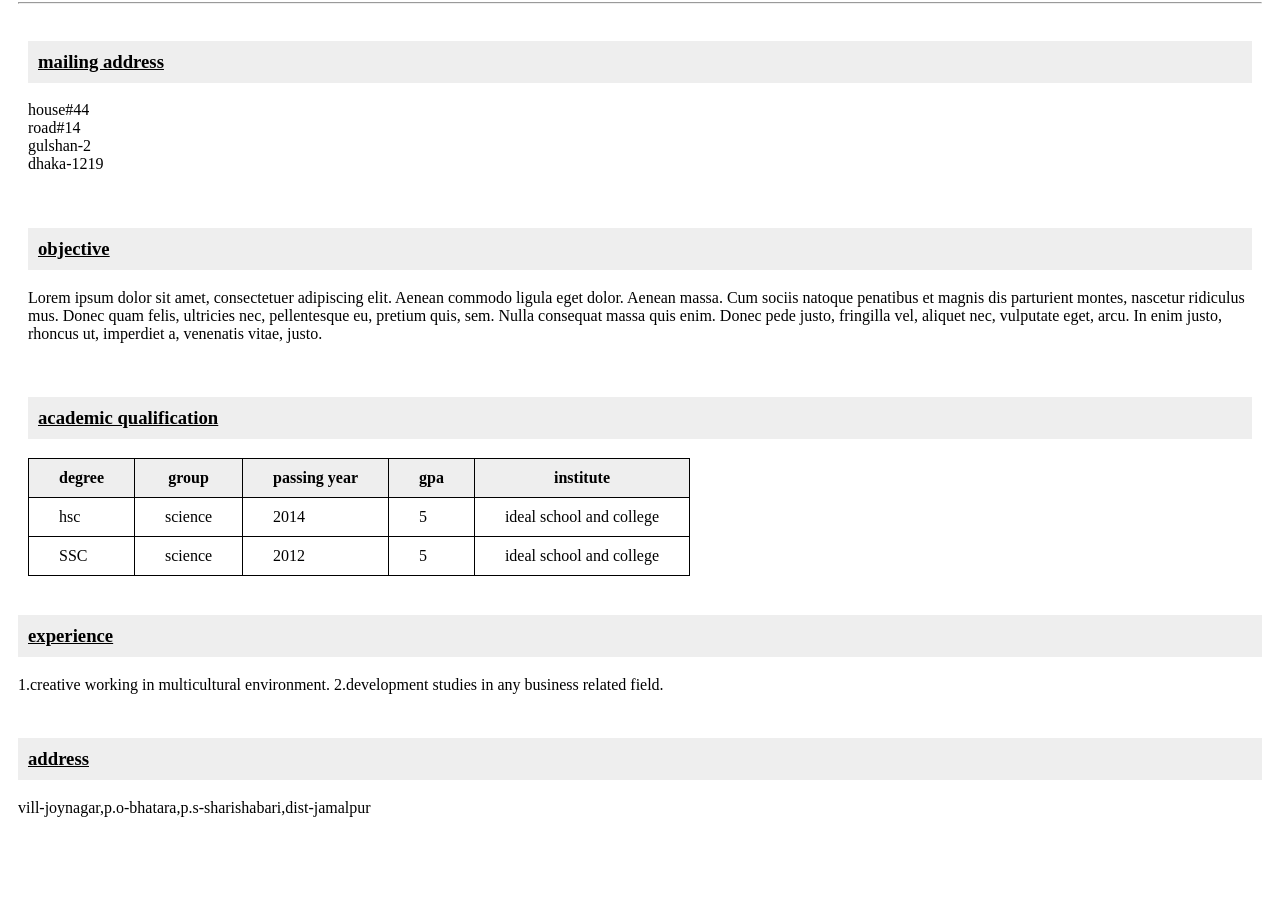
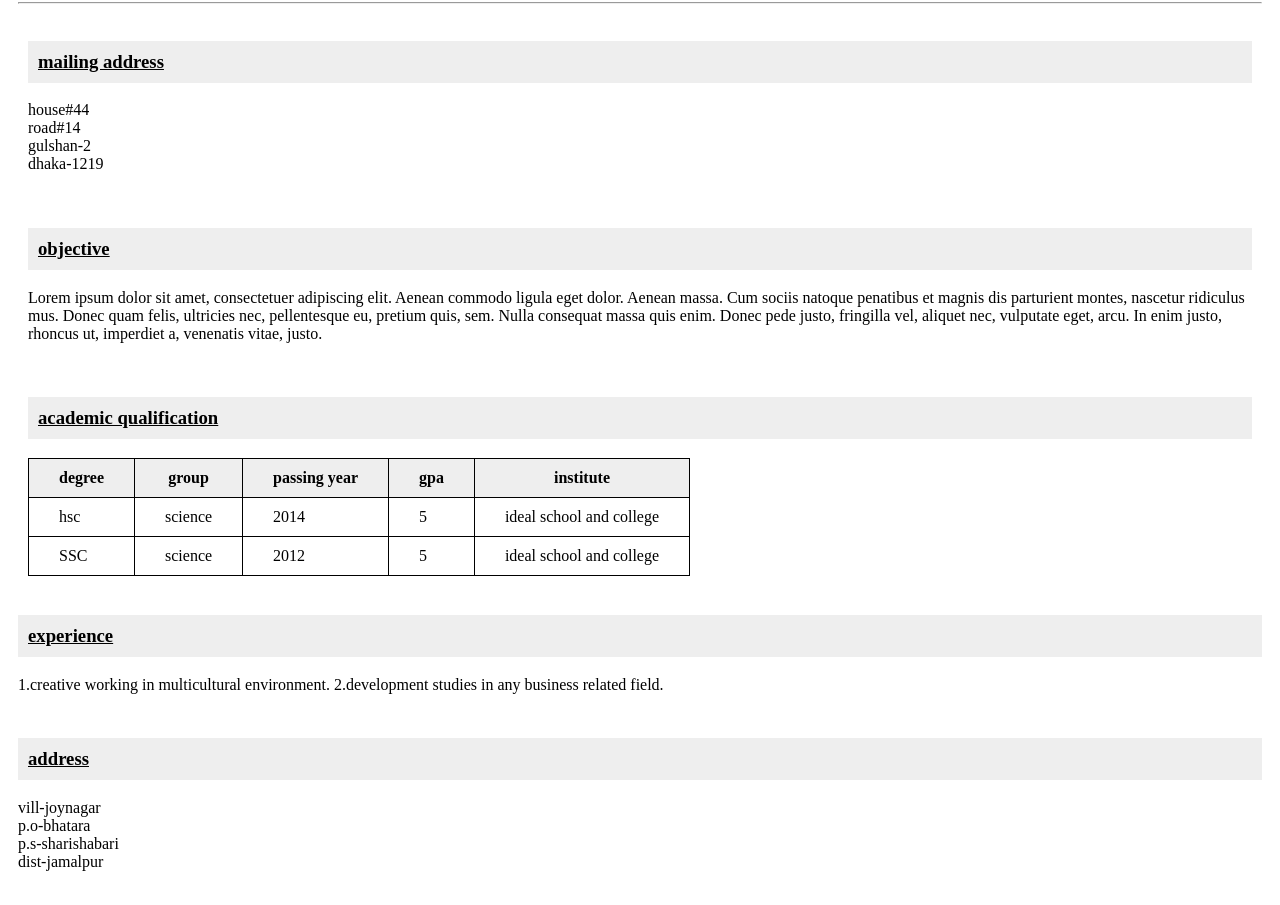
Before and after one commit to rabbyf/fazlerabby, a plain HTML site: page index.html in a window 1280 px wide. Shown: the part 152-1057 px from the top of the page. Before the commit the page ends 1003 px from the top, so only its background shows below. Drawn offline with Linux system fonts and the light colour scheme.

Commit message:
Update index.html

```diff
--- a/index.html
+++ b/index.html
@@ -121,7 +121,7 @@
 							   </div>
 				                  <div class="address">
 								  <h3>address</h3>
-								  <p>vill-joynagar,p.o-bhatara,p.s-sharishabari,dist-jamalpur</p>
+								  <p>vill-joynagar<br/>p.o-bhatara<br/>p.s-sharishabari<br/>dist-jamalpur</p>
 								  </div>
-				             </body>
-				        </html>
+				                              </body>
+				                          </html>
```
